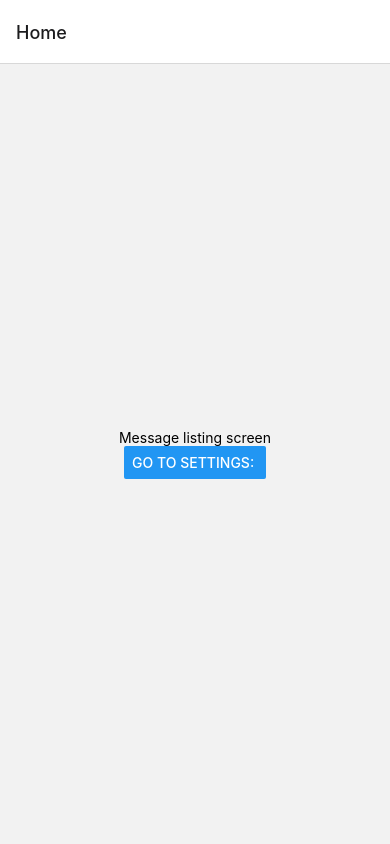
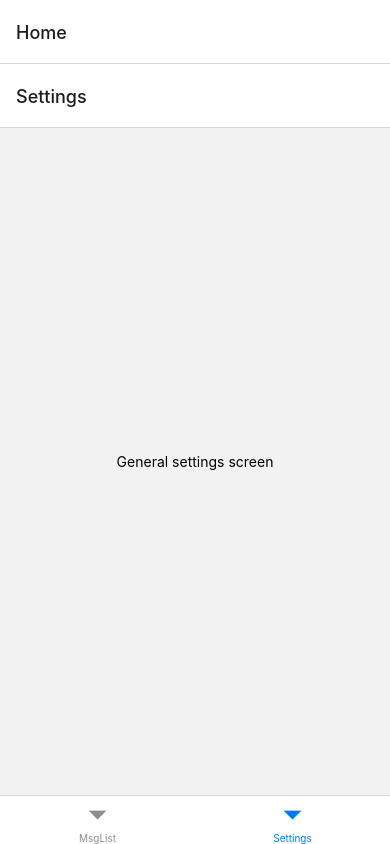
Before and after one commit to lokeam/rn-mobile-im, a React Native app: screen /Settings in a window 390 px wide. Built offline with nearby package versions, Linux system fonts and the light colour scheme.

Commit message:
feat: add bottom tab navigator + General Settings Screen

```diff
--- a/App.js
+++ b/App.js
@@ -1,17 +1,30 @@
+import { useCallback, useEffect, useState } from 'react';
 import 'react-native-gesture-handler';
 import { StyleSheet, Text } from 'react-native';
 import { SafeAreaProvider, SafeAreaView } from 'react-native-safe-area-context';
 import * as SplashScreen from 'expo-splash-screen';
-import { useCallback, useEffect, useState } from 'react';
+
 import * as Font from 'expo-font';
 import { NavigationContainer } from '@react-navigation/native';
 import { createStackNavigator } from '@react-navigation/stack';
+import { createBottomTabNavigator } from '@react-navigation/bottom-tabs';
 
 import MsgListingScreen from './screens/MsgListingScreen';
 import MsgSettingsScreen from './screens/MsgSettingsScreen';
+import GeneralSettingsScreen from './screens/GeneralSettingsScreen';
 
 SplashScreen.preventAutoHideAsync();
 const Stack = createStackNavigator();
+const Tab = createBottomTabNavigator();
+
+const TabNavigator = () => {
+  return (
+    <Tab.Navigator>
+      <Tab.Screen name="MsgList" component={MsgListingScreen} />
+      <Tab.Screen name="Settings" component={GeneralSettingsScreen} />
+    </Tab.Navigator>
+  )
+}
 
 export default function App() {
 
@@ -60,14 +73,23 @@ export default function App() {
   return (
     <SafeAreaProvider
       style={styles.container}
-      onLayout={onLayout}>
-
-        <NavigationContainer>
-          <Stack.Navigator>
-            <Stack.Screen name="Home" component={MsgListingScreen} />
-            <Stack.Screen name="MsgSettings" component={MsgSettingsScreen} />
-          </Stack.Navigator>
-        </NavigationContainer>
+      onLayout={onLayout}
+    >
+      <NavigationContainer>
+        <Stack.Navigator>
+          <Stack.Screen
+            name="Home"
+            component={TabNavigator}
+          />
+          <Stack.Screen
+            name="MsgSettings"
+            component={MsgSettingsScreen}
+            options={{
+              headerTitle: "Settings"
+            }}
+          />
+        </Stack.Navigator>
+      </NavigationContainer>
 
     </SafeAreaProvider>
   );
--- a/package.json
+++ b/package.json
@@ -10,6 +10,7 @@
   },
   "dependencies": {
     "@expo/metro-runtime": "~3.1.3",
+    "@react-navigation/bottom-tabs": "^6.5.16",
     "@react-navigation/native": "^6.1.14",
     "@react-navigation/stack": "^6.3.25",
     "expo": "~50.0.8",
--- /dev/null
+++ b/screens/GeneralSettingsScreen.js
@@ -0,0 +1,19 @@
+import React from 'react';
+import { View, Text, StyleSheet } from 'react-native';
+
+const GeneralSettingsScreen = (props) => {
+
+    return <View style={styles.container}>
+        <Text>General settings screen</Text>
+    </View>
+};
+
+const styles = StyleSheet.create({
+    container: {
+        flex: 1,
+        justifyContent: 'center',
+        alignItems: 'center'
+    }
+})
+
+export default GeneralSettingsScreen;
```
Also changed, not shown: 1 other file (tests, documents, lock files or other folders).
